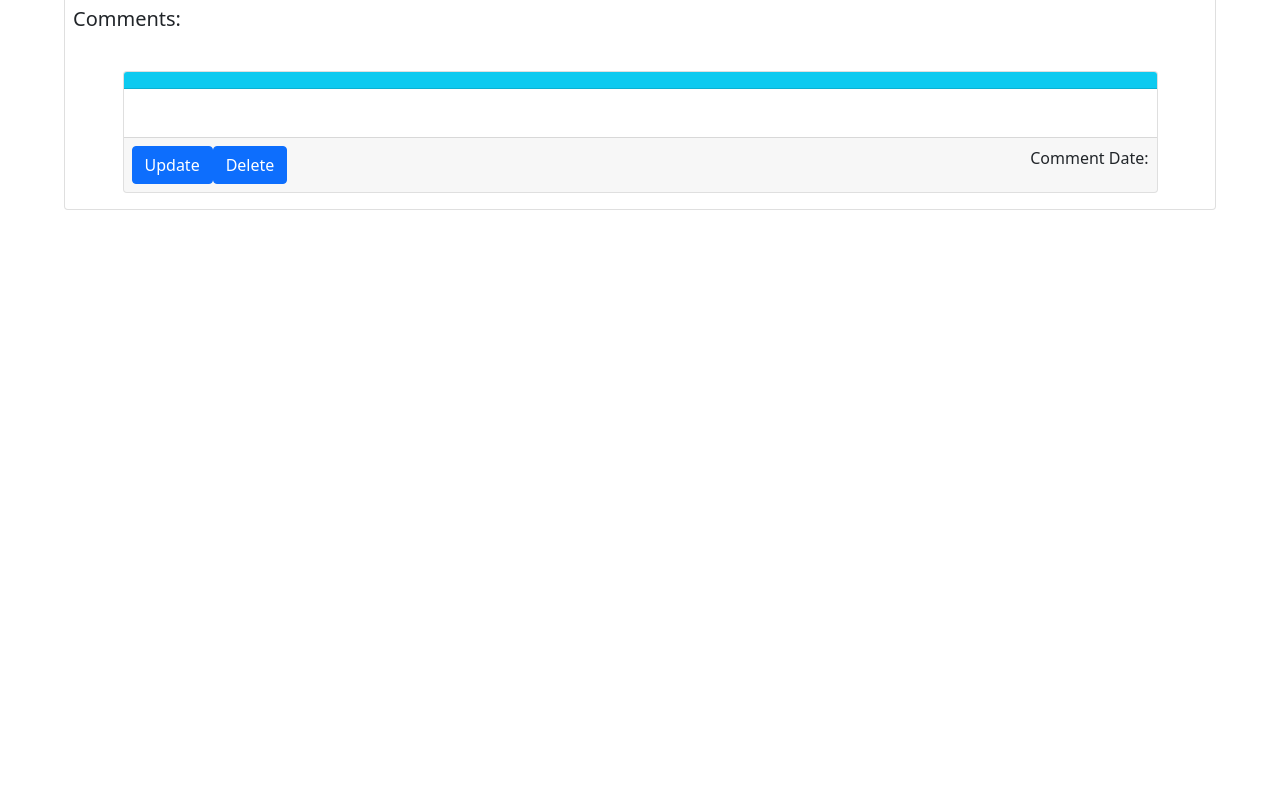
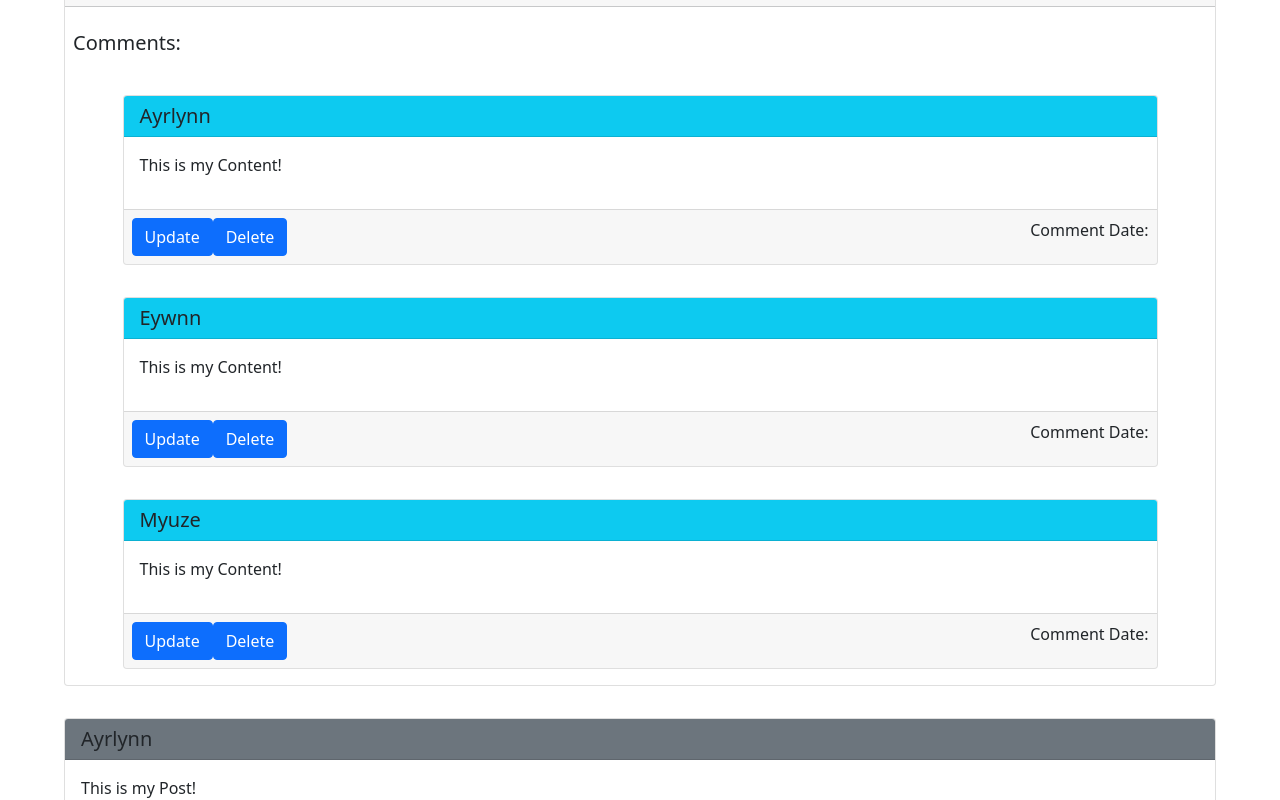
Before and after one commit to Myuze/tech-blog-fm, a React (Create React App) app in the folder client/: page / in a window 1280 px wide. Shown: the part 920-1720 px from the top of the page. Before the commit the page ends 1146 px from the top, so only its background shows below. Built offline with nearby package versions, Linux system fonts and the light colour scheme.

Commit message:
Added Post and Comment props

```diff
--- a/client/src/components/Body.tsx
+++ b/client/src/components/Body.tsx
@@ -27,6 +27,10 @@ const postButton = (
   </button>
 );
 
+let content = 'This is my Post!';
+
+let postList = ['Florian', 'Ayrlynn', 'Eywnn'];
+
 export default function Body() {
   return (
     <main>
@@ -52,7 +56,9 @@ export default function Body() {
           {loggedIn ? postButton : null}
         </div>
         <div className='d-flex flex-column-reverse mt-3 post-container'>
-          <Post loggedIn={true} id='MY' title='MyTitle' />
+          {postList.map((username, i) => (
+            <Post loggedIn={true} id='MY' title={username} content={content} />
+          ))}
         </div>
       </section>
     </main>
--- a/client/src/components/Post.tsx
+++ b/client/src/components/Post.tsx
@@ -47,6 +47,10 @@ export default function Post(props: any) {
     width: '90%',
   };
 
+  let content = 'This is my Content!';
+
+  let commentList = ['Myuze', 'Eywnn', 'Ayrlynn'];
+
   return (
     <div className='card my-3 mx-auto' data-blog-id={props.id} style={style}>
       <div className='card-body p-0'>
@@ -65,7 +69,9 @@ export default function Post(props: any) {
         <section>
           <h5 className='p-2'>Comments:</h5>
           <div className='d-flex flex-column-reverse mt-3 comment-container'>
-            <Comment />
+            {commentList.map((username, i) => (
+              <Comment key={i} username={username} content={content} />
+            ))}
           </div>
         </section>
       </div>
```
